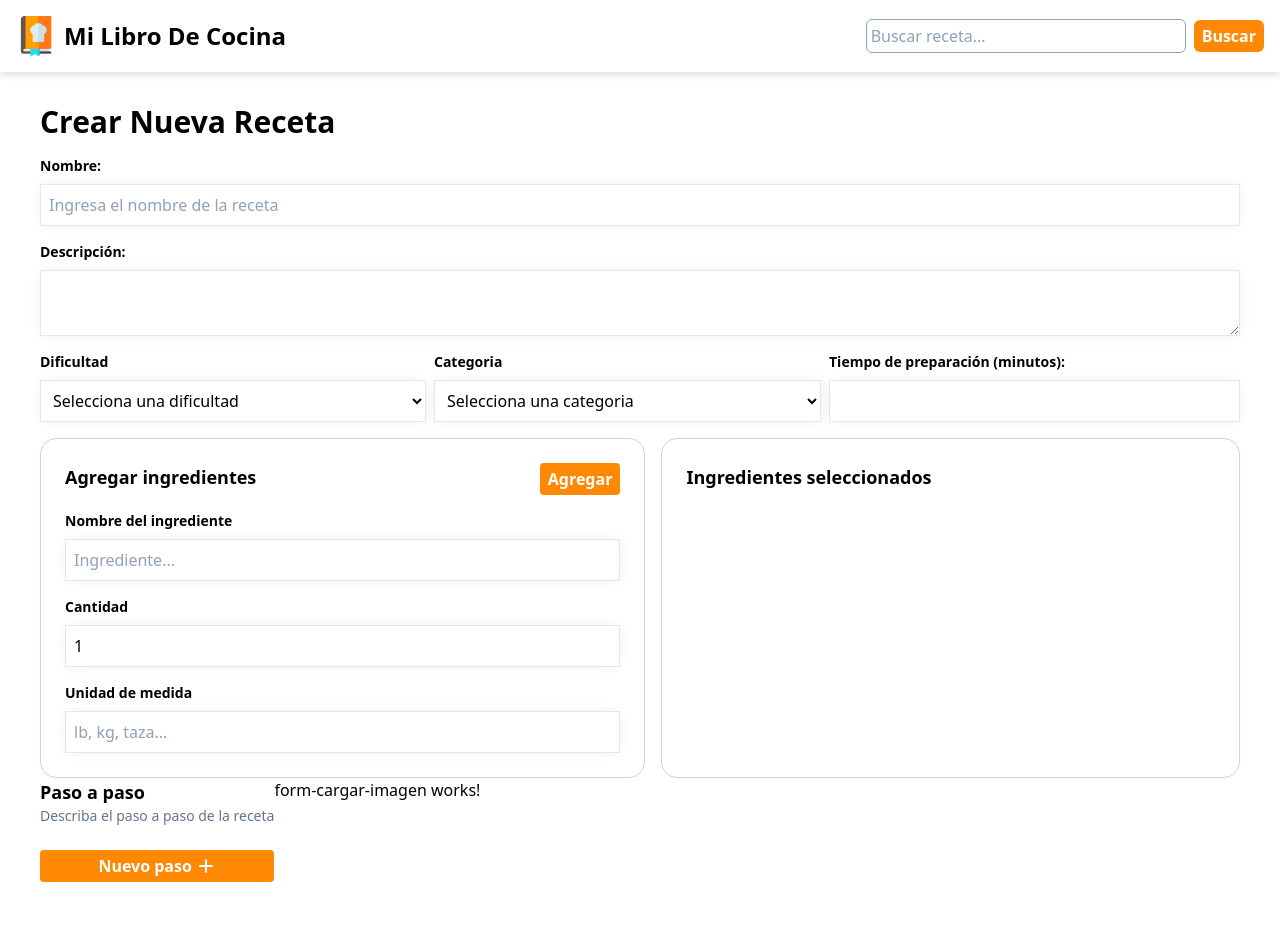
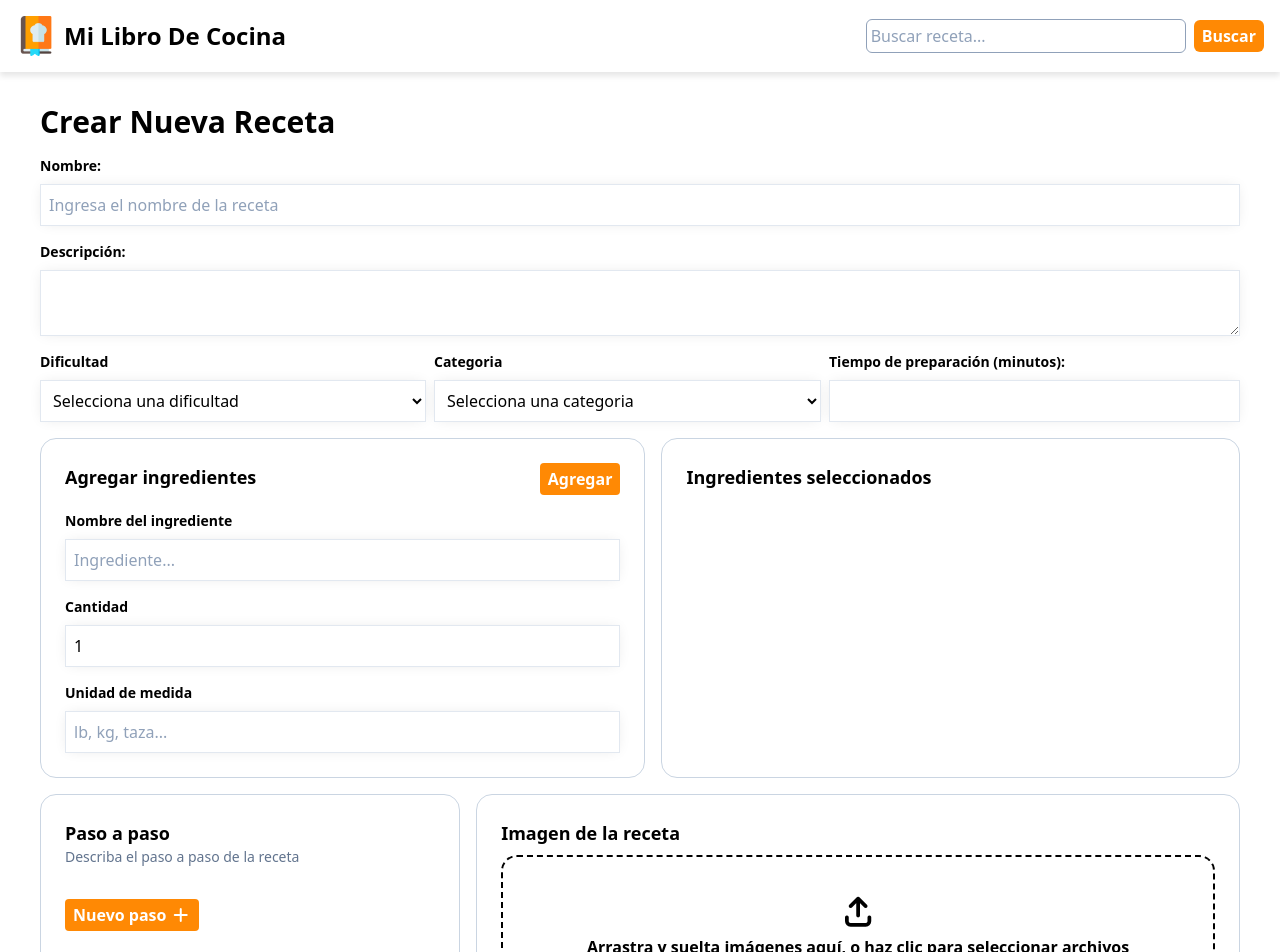
Before and after one commit to DieB219/MiLibroDeCocina, an Angular app: page /formulario in a window 1280 px wide. Shown: the top 952 px of the page. Before the commit the page ends 922 px from the top, so only its background shows below. Built offline with nearby package versions, Linux system fonts and the light colour scheme; what tailwindcss-animated would draw is missing.

Commit message:
feat(formulario-receta): ajustes de diseño y sección para agregar imagen

```diff
--- a/src/app/formulario-receta/form-cargar-imagen/form-cargar-imagen.html
+++ b/src/app/formulario-receta/form-cargar-imagen/form-cargar-imagen.html
@@ -1 +1,10 @@
-<p>form-cargar-imagen works!</p>
+<div class="p-6 h-full border border-slate-300 rounded-2xl flex flex-col">
+  <h3 class="mb-2 font-bold text-lg">Imagen de la receta</h3>
+
+  <div class="px-4 py-10 border-2 border-dashed w-full rounded-2xl flex flex-col justify-center items-center [&>i]:text-3xl
+  cursor-pointer hover:border-orange-400 hover:text-orange-400 group flex-1">
+    <i class="group-hover:-translate-y-2.5 transition-all duration-100 fa-solid fa-arrow-up-from-bracket"></i>
+    <p class="mt-2 font-semibold">Arrastra y suelta imágenes aquí, o haz clic para seleccionar archivos</p>
+  </div>
+
+</div>
--- a/src/app/formulario-receta/form-pasos-receta/form-pasos-receta.html
+++ b/src/app/formulario-receta/form-pasos-receta/form-pasos-receta.html
@@ -1,9 +1,9 @@
-<div>
+<div class="p-6 h-full border border-slate-300 rounded-2xl">
   <h3 class="text-lg font-bold">Paso a paso</h3>
   <p class="text-slate-500 text-sm">Describa el paso a paso de la receta</p>
 
   <div>
-          <ul class="mt-4">
+    <ul class="mt-4 max-h-60 overflow-y-scroll">
       @for (paso of pasos(); track $index) {
         <li class="bg-slate-200 p-3 rounded-lg mb-2 text-lg flex items-center">
           <div class="grow">
@@ -23,7 +23,7 @@
         @if (mostrarInput()) {
           <input formControlName="paso" (keyup.enter)="guardarPaso()" (blur)="guardarPaso()" class="placeholder:text-slate-400 w-full" type="text" placeholder="Nuevo paso...">
         }
+        <button (click)="agregarPaso()" class="mt-4 py-1 px-2 bg-orange-400 rounded-sm text-white font-semibold cursor-pointer" type="button">Nuevo paso <i class="fa-solid fa-plus"></i></button>
       </form>
-          <button (click)="agregarPaso()" class="py-1 px-2 bg-orange-400 rounded-sm text-white font-semibold cursor-pointer" type="button">Nuevo paso <i class="fa-solid fa-plus"></i></button>
   </div>
 </div>
--- a/src/app/formulario-receta/formulario-receta.html
+++ b/src/app/formulario-receta/formulario-receta.html
@@ -42,9 +42,9 @@
 
     <app-form-ingrediente/>
 
-    <div class="flex">
-      <app-form-pasos-receta/>
-      <app-form-cargar-imagen/>
+    <div class="flex mt-4 gap-4">
+      <app-form-pasos-receta class="grow"/>
+      <app-form-cargar-imagen class="grow"/>
     </div>
   </form>
 
```
Lines whose indentation alone changed are shown as unchanged.
